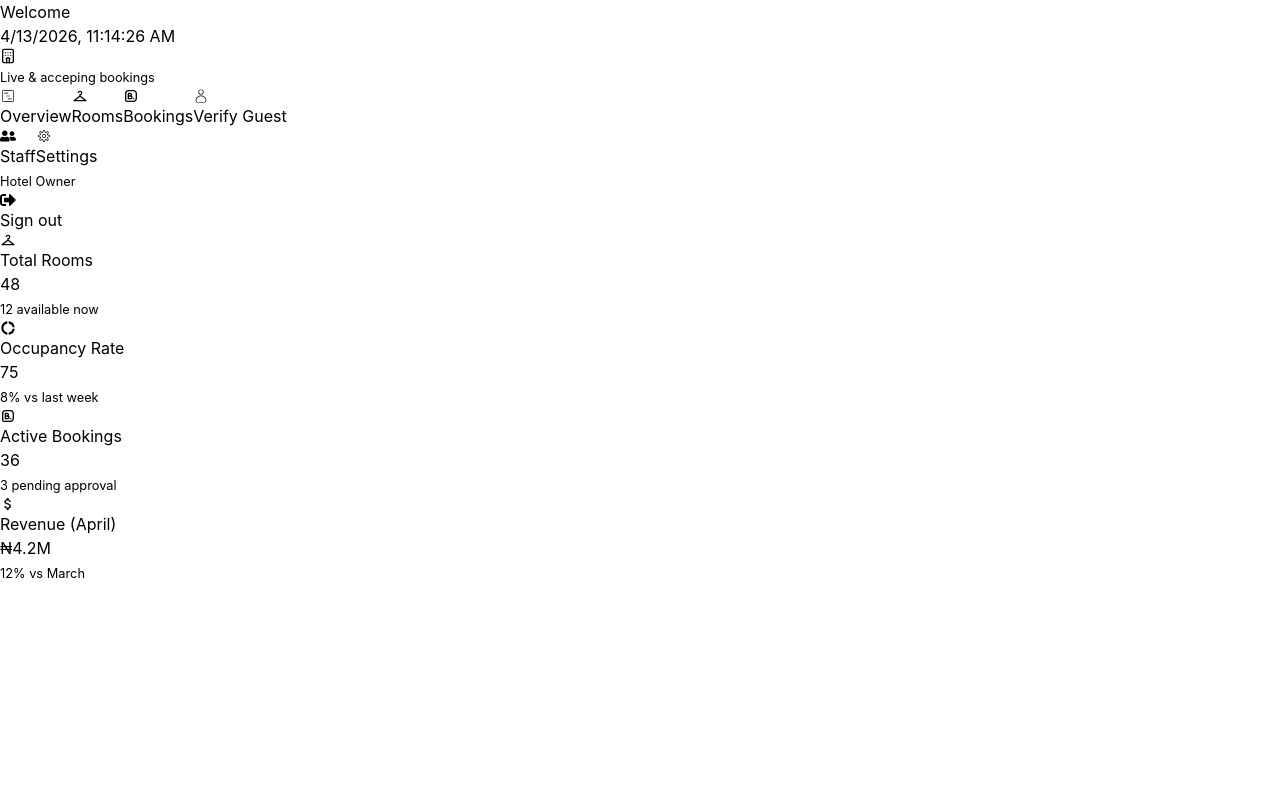
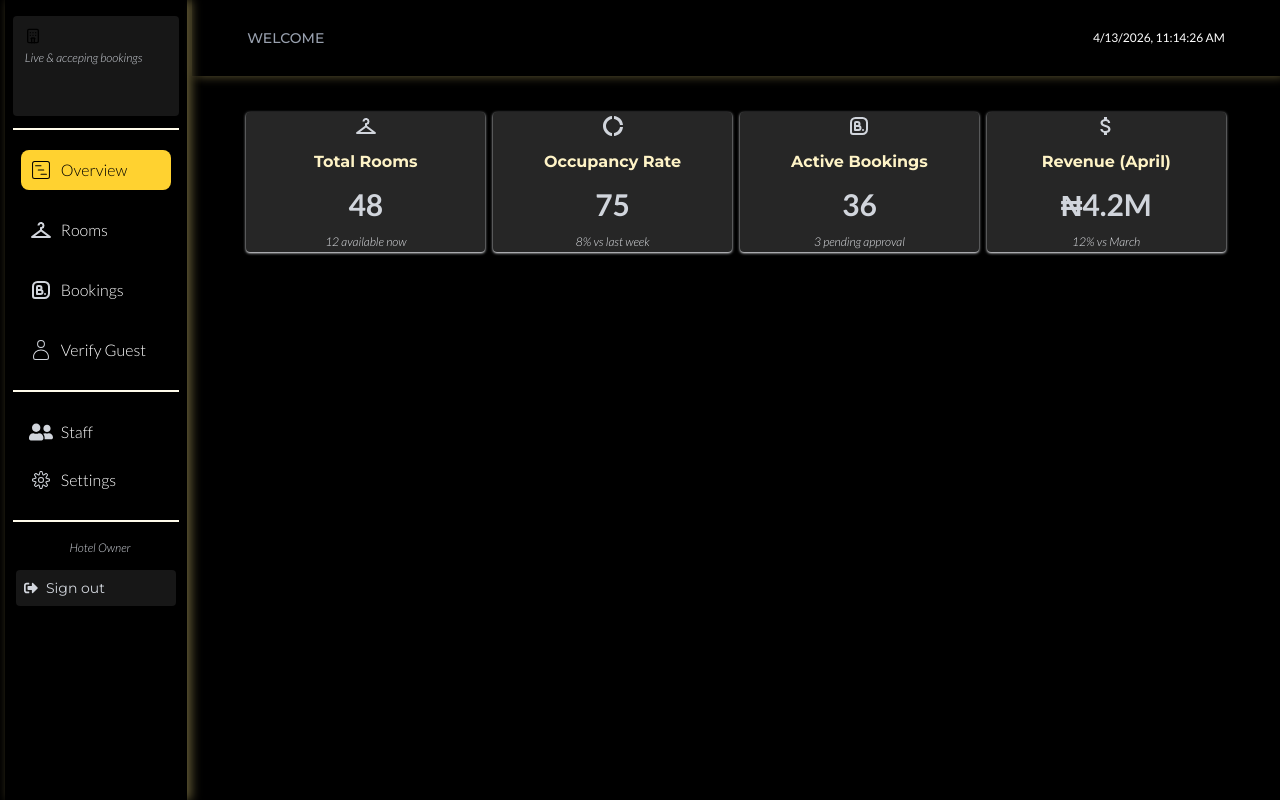
Before and after one commit to Chavon007/axis-admin, a React (Vite) app: page /dashboard in a window 1280 px wide. Built offline with nearby package versions, Linux system fonts and the light colour scheme; the HTML template or start-up script is replaced by a standard one.

Commit message:
feat: styled the dashboard

```diff
--- a/src/components/navbar.tsx
+++ b/src/components/navbar.tsx
@@ -7,14 +7,14 @@ function Navbar({ activeTab }: { activeTab: string }) {
   const user = useSelector((state: RootState) => state.auth.user);
   if (activeTab === "Overview")
     return (
-      <nav>
-        <section>
-          <h3>
+      <nav className="flex justify-between items-center w-[95%] mx-auto p-5">
+        <section className="p-2">
+          <h3 className="text-gray-400 font-medium uppercase text-sm font-montserra">
             Welcome <span>{user?.hotelName}</span>
           </h3>
         </section>
 
-        <section>
+        <section className="flex items-center gap-2 font-lato text-xs text-white">
           <p>{date}</p>
           <img src={user?.hotelImage} alt={user?.hotelName} />
         </section>
@@ -23,15 +23,21 @@ function Navbar({ activeTab }: { activeTab: string }) {
 
   if (activeTab === "Rooms")
     return (
-      <nav>
-        <section>
-          <h3>Room</h3>
+      <nav className="flex justify-between items-center w-[95%] mx-auto p-5">
+        <section className="p-2">
+          <h3 className="text-gray-400 font-medium uppercase text-sm font-montserra">
+            Room
+          </h3>
         </section>
 
-        <section>
-          <button>Filter</button>
-          <button>Sort</button>
-          <button>
+        <section className="flex w-90 p-3 justify-between items-center gap-2 font-lato text-xs text-gray-300">
+          <button className="bg-neutral-900  p-2 w-20 rounded border border-amber-50 hover:bg-neutral-500 cursor-pointer">
+            Filter
+          </button>
+          <button className="bg-neutral-900  p-2 w-20 rounded border border-amber-50 hover:bg-neutral-500 cursor-pointer">
+            Sort
+          </button>
+          <button className="flex items-center bg-neutral-900  justify-center p-2 w-30 rounded border border-amber-50 hover:bg-neutral-500 cursor-pointer">
             <span>
               <IoIosAdd />
             </span>
@@ -45,14 +51,18 @@ function Navbar({ activeTab }: { activeTab: string }) {
 
   if (activeTab === "Bookings")
     return (
-      <nav>
-        <section>
-          <h3>Bookings</h3>
+      <nav className="flex justify-between items-center w-[95%] mx-auto p-5">
+        <section className="p-2">
+          <h3 className="text-gray-400 font-medium uppercase text-sm font-montserra">
+            Bookings
+          </h3>
         </section>
 
-        <section>
-          <input type="text" placeholder="Search booking/guest" />
-          <button>Export CSV</button>
+        <section className="flex w-90 p-3 justify-between items-center gap-2 font-lato text-xs text-gray-300">
+          <input type="text" placeholder="Search booking/guest"  className="focus:outline-none w-50 p-2 bg-neutral-800 font-lato placeholder:font-lato placeholder:text-sm border-none rounded"/>
+          <button className="bg-neutral-900  p-2 w-20 rounded border border-amber-50 hover:bg-neutral-500 cursor-pointer">
+            Export CSV
+          </button>
           <img src={user?.hotelImage} alt={user?.hotelName} />
         </section>
       </nav>
@@ -60,9 +70,9 @@ function Navbar({ activeTab }: { activeTab: string }) {
 
   if (activeTab === "Verify Guest")
     return (
-      <nav>
-        <section>
-          <h3>Guest Verification</h3>
+      <nav className="flex justify-between items-center w-[95%] mx-auto p-5">
+        <section className="p-2">
+          <h3 className="text-gray-400 font-medium uppercase text-sm font-montserra">Guest Verification</h3>
         </section>
 
         <section>
@@ -73,9 +83,9 @@ function Navbar({ activeTab }: { activeTab: string }) {
 
   if (activeTab === "Settings")
     return (
-      <nav>
-        <section>
-          <h3> Hotel Profile & Settings</h3>
+      <nav className="flex justify-between items-center w-[95%] mx-auto p-5">
+        <section className="p-2">
+          <h3 className="text-gray-400 font-medium uppercase text-sm font-montserra"> Hotel Profile & Settings</h3>
         </section>
 
         <section>
@@ -86,9 +96,9 @@ function Navbar({ activeTab }: { activeTab: string }) {
 
   if (activeTab === "Staff")
     return (
-      <nav>
-        <section>
-          <h3> Staff Management</h3>
+      <nav className="flex justify-between items-center w-[95%] mx-auto p-5">
+        <section className="p-2">
+          <h3 className="text-gray-400 font-medium uppercase text-sm font-montserra"> Staff Management</h3>
         </section>
 
         <section>
--- a/src/components/sidebar.tsx
+++ b/src/components/sidebar.tsx
@@ -47,61 +47,109 @@ function SideBar({ activeTab, setActiveTab }: sideBarProps) {
   const { logout } = useAuth();
 
   return (
-    <div>
-      <section>
-        {user?.hotelImage ? <img src={user.hotelImage} /> : <LuHotel />}
+    <div className="w-[95%] mx-auto p-2 flex flex-col h-screen  gap-3 shadow-[4px_0_10px_rgb(253_230_138/0.4)] ">
+      <section className="bg-neutral-900 rounded rounded-1xl p-3 mt-2 max-w-70 h-25">
+        {user?.hotelImage ? (
+          <img className="w-[95%] mx-auto" src={user.hotelImage} />
+        ) : (
+          <LuHotel />
+        )}
 
-        <h3>{user?.hotelName}</h3>
-        <small>Live & acceping bookings</small>
+        <h3 className="text-2xl font-montserra text-white font-bold">
+          {user?.hotelName}
+        </h3>
+        <small className="text-xs text-gray-300 font-lato font-light italic ">
+          Live & acceping bookings
+        </small>
       </section>
       {/* divider */}
-      <div></div>
+      <div className="border border-amber-50"></div>
       {/* main */}
-      <section>
+      <section className="flex flex-col gap-5 p-2 justify-between">
         {mainList.map((main, index) => (
           <button
+            key={index}
             onClick={() => setActiveTab(main.name)}
-            key={index}
-            className={activeTab === main.name ? "" : ""}
+            className={`rounded-lg transition-all duration-200 ${
+              activeTab === main.name
+                ? "bg-amber-300 text-black"
+                : "bg-transparent text-white"
+            }`}
           >
-            <div>
-              <span>{main.icon}</span>
-              <span>{main.name}</span>
-            </div>
-          </button>
-        ))}
-      </section>
-      {/* manage */}
-      <section>
-        {manageList.map((manageList, index) => (
-          <button
-            onClick={() => setActiveTab(manageList.name)}
-            key={index}
-            className={activeTab === manageList.name ? "" : ""}
-          >
-            <div>
-              <span>{manageList.icon}</span> <span>{manageList.name}</span>
+            <div className="flex items-center cursor-pointer gap-2 p-2">
+              <span
+                className={`text-2xl hover:text-gray-400 ${
+                  activeTab === main.name ? "text-black" : "text-gray-300"
+                }`}
+              >
+                {main.icon}
+              </span>
+
+              <span className="text-base font-lato font-light hover:text-gray-400">
+                {main.name}
+              </span>
             </div>
           </button>
         ))}
       </section>
 
+      {/* divider */}
+      <div className="border border-amber-50"></div>
+      {/* manage */}
+      <section className="flex flex-col gap-2 p-2 justify-between">
+        {manageList.map((manageList, index) => (
+          <button
+            onClick={() => setActiveTab(manageList.name)}
+            key={index}
+            className={`rounded-lg transition-all duration-200 ${
+              activeTab === manageList.name
+                ? "bg-amber-300 text-black"
+                : "bg-transparent text-white"
+            }`}
+          >
+            <div className="flex items-center cursor-pointer gap-2 p-2">
+              <span
+                className={`text-2xl hover:text-gray-400 ${
+                  activeTab === manageList.name ? "text-black" : "text-gray-300"
+                }`}
+              >
+                {manageList.icon}
+              </span>{" "}
+              <span className="text-base hover:text-gray-400 font-lato font-light">
+                {manageList.name}
+              </span>
+            </div>
+          </button>
+        ))}
+      </section>
+
+      {/* divider */}
+      <div className="border border-amber-50"></div>
       {/* profile */}
-      <section>
-        <div>
+      <section className=" flex justify-center gap-2">
+        <div className="bg-neutral-900 rounded-2xl uppercase text-2xl text-amber-50 font-lato font-bold">
           {user?.firstName.charAt(0).toUpperCase()}
           {user?.lastName.charAt(0).toUpperCase()}
         </div>
         <div>
           <h3>
-            <span>{user?.firstName}</span> <span>{user?.lastName}</span>
+            <span className="text-base font-montserra text-white font-bold">
+              {user?.firstName}
+            </span>{" "}
+            <span>{user?.lastName}</span>
           </h3>
-          <small>Hotel Owner</small>
+          <small className="text-xs text-gray-300 font-lato font-light italic">
+            Hotel Owner
+          </small>
         </div>
       </section>
-
-      <section>
-        <button type="button" onClick={logout}>
+      {/* divider */}
+      <section className=" ">
+        <button
+          className="flex font-montserra cursor-pointer hover:bg-neutral-500 text-sm w-40 bg-neutral-900  mx-auto text-gray-300 items-center gap-2  p-2 rounded"
+          type="button"
+          onClick={logout}
+        >
           <FaSignOutAlt /> <p>Sign out</p>
         </button>
       </section>
--- a/src/components/statCard.tsx
+++ b/src/components/statCard.tsx
@@ -42,13 +42,16 @@ function StatCard() {
   //   revenue,
   // }: statCardProps
   return (
-    <div>
+    <div className="grid grid-cols-4 w-[90%] mx-auto gap-2">
       {statcard.map((s, index) => (
-        <div key={index}>
-          {s.icon}
-          <h5>{s.title}</h5>
-          <p>{s.number}</p>
-          <small>{s.info}</small>
+        <div
+          className="bg-neutral-800 rounded h-35 flex shadow-gray-200  shadow flex-col justify-center gap-3 items-center "
+          key={index}
+        >
+          <div className="text-gray-300 font-bold text-2xl">{s.icon}</div>
+          <h5 className="text-base font-bold font-montserra text-amber-100">{s.title}</h5>
+          <p className="text-3xl font-lato font-semibold text-gray-300">{s.number}</p>
+          <small className="font-lato font-light italic text-xs text-gray-200">{s.info}</small>
         </div>
       ))}
     </div>
--- a/src/pages/dashboard/dashbaord.tsx
+++ b/src/pages/dashboard/dashbaord.tsx
@@ -6,15 +6,17 @@ import Overview from "../main/overview";
 function Dashboard() {
   const [activeTab, setActiveTab] = useState("Overview");
   return (
-    <div>
-      <section>
-        <Navbar activeTab={activeTab} />
+    <div className="bg-black min-h-screen  flex justify-between h-auto">
+      <section className="w-[15%] ">
+        <SideBar activeTab={activeTab} setActiveTab={setActiveTab} />
       </section>
 
-      <section>
-        <SideBar activeTab={activeTab} setActiveTab={setActiveTab} />
+      <section className="w-[85%]  flex flex-col gap-2">
+        <div className="shadow-[4px_0_10px_rgb(253_230_138/0.4)]">
+          <Navbar activeTab={activeTab} />
+        </div>
 
-        <main>{activeTab === "Overview" && <Overview />}</main>
+        <main className="mt-7">{activeTab === "Overview" && <Overview />}</main>
       </section>
     </div>
   );
--- /dev/null
+++ b/tailwind.config.ts
@@ -0,0 +1,8 @@
+/** @type {import('tailwindcss').Config} */
+export default {
+  content: ["./index.html", "./src/**/*.{js,ts,jsx,tsx}"],
+  theme: {
+    extend: {},
+  },
+  plugins: [],
+};
```
